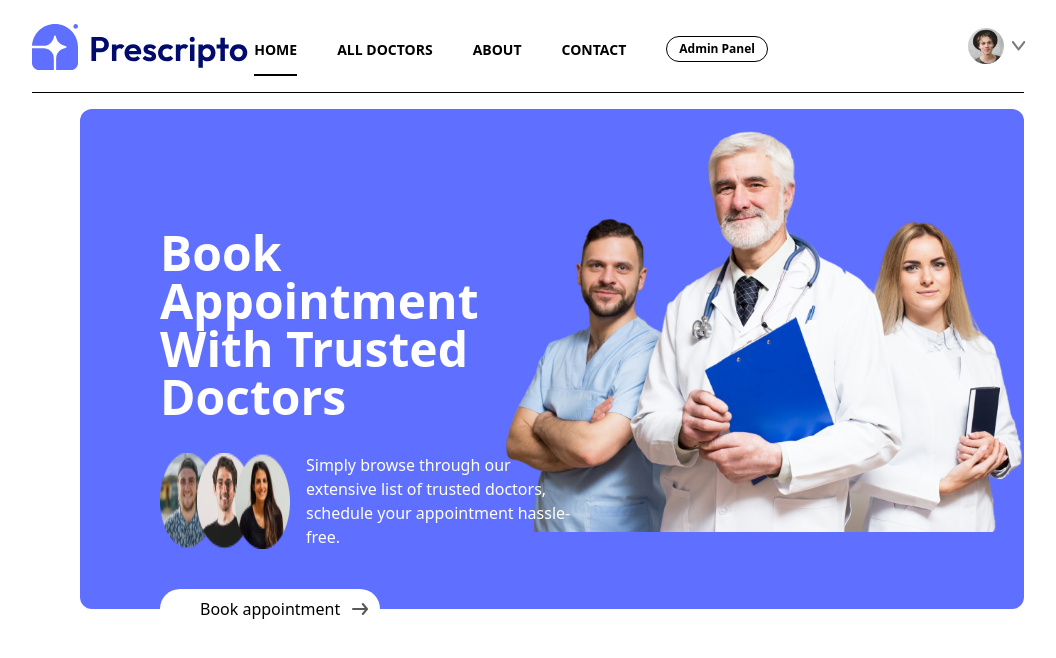
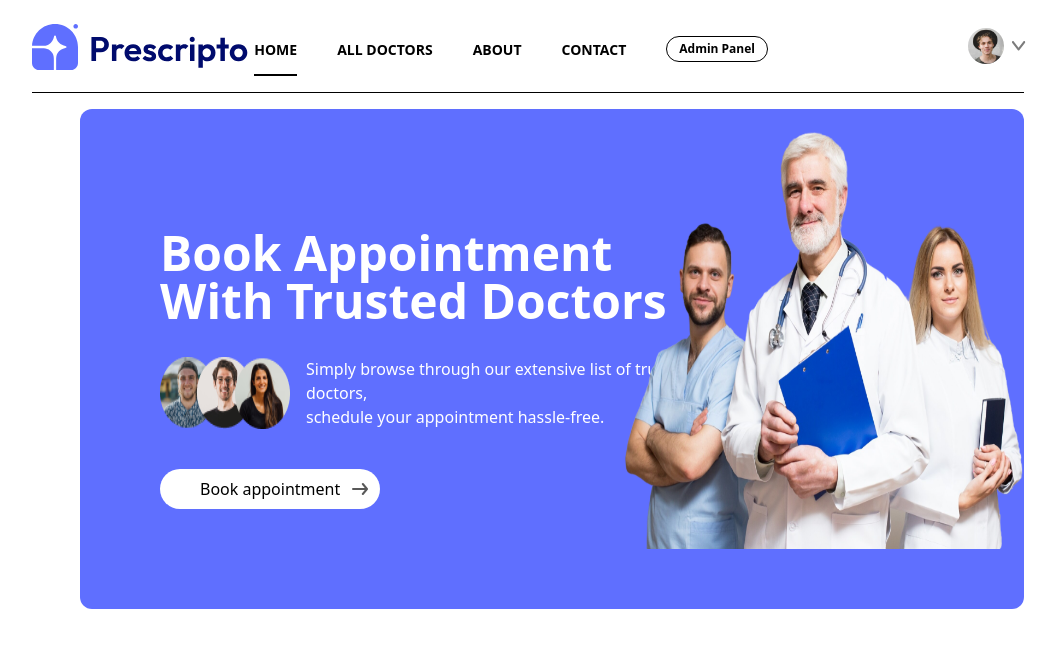
Before and after one commit to Mani-sh27/Prescripto, a React (Vite) app: page / in a window 1280 px wide. Shown: the top 658 px of the page, without its empty margins (88-1144 px from the left). Built offline with nearby package versions, Linux system fonts and the light colour scheme.

Commit message:
auto commit

```diff
--- a/src/components/Header.jsx
+++ b/src/components/Header.jsx
@@ -19,7 +19,7 @@ const Header = () => {
 
       </section>
       <section>
-        <img src={assets.header_img} className='relative:size-110 ' />
+        <img src={assets.header_img} className='relative size-110 ' />
       </section>
     </div>
   )
```
